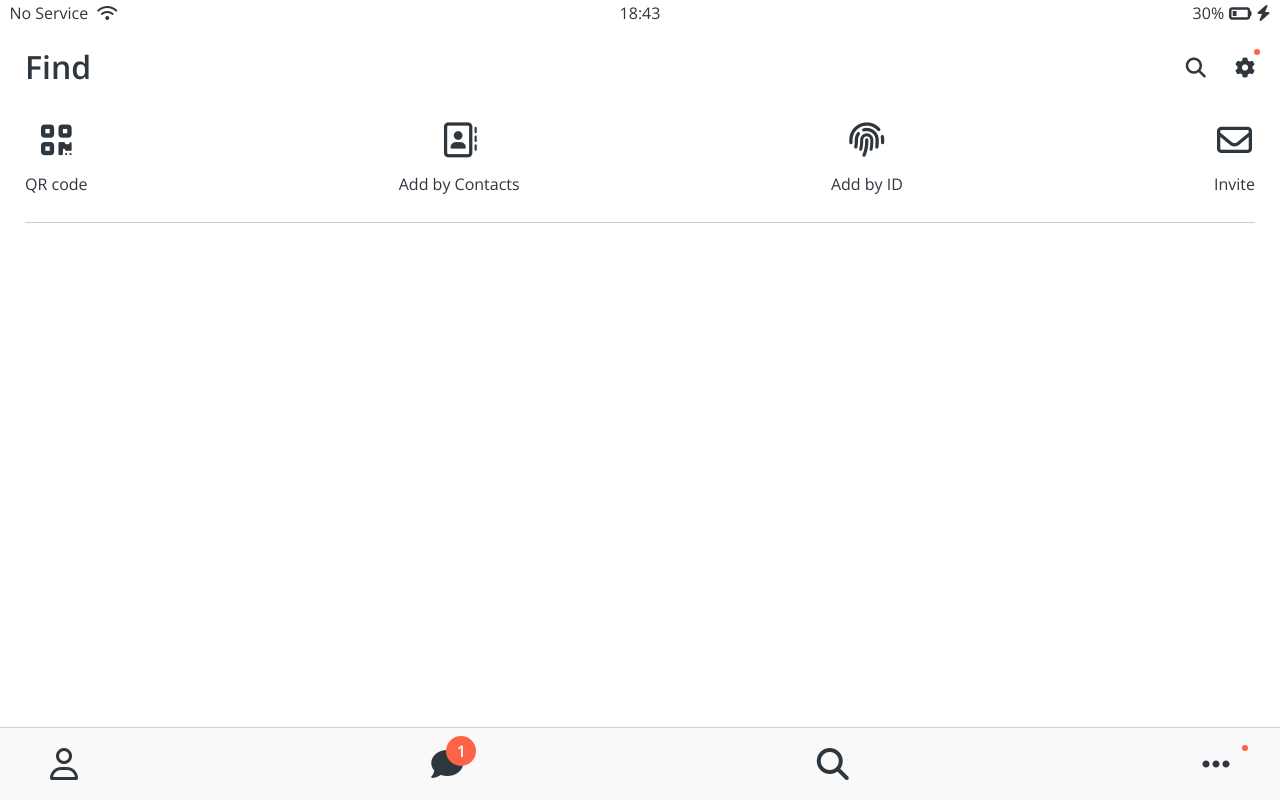
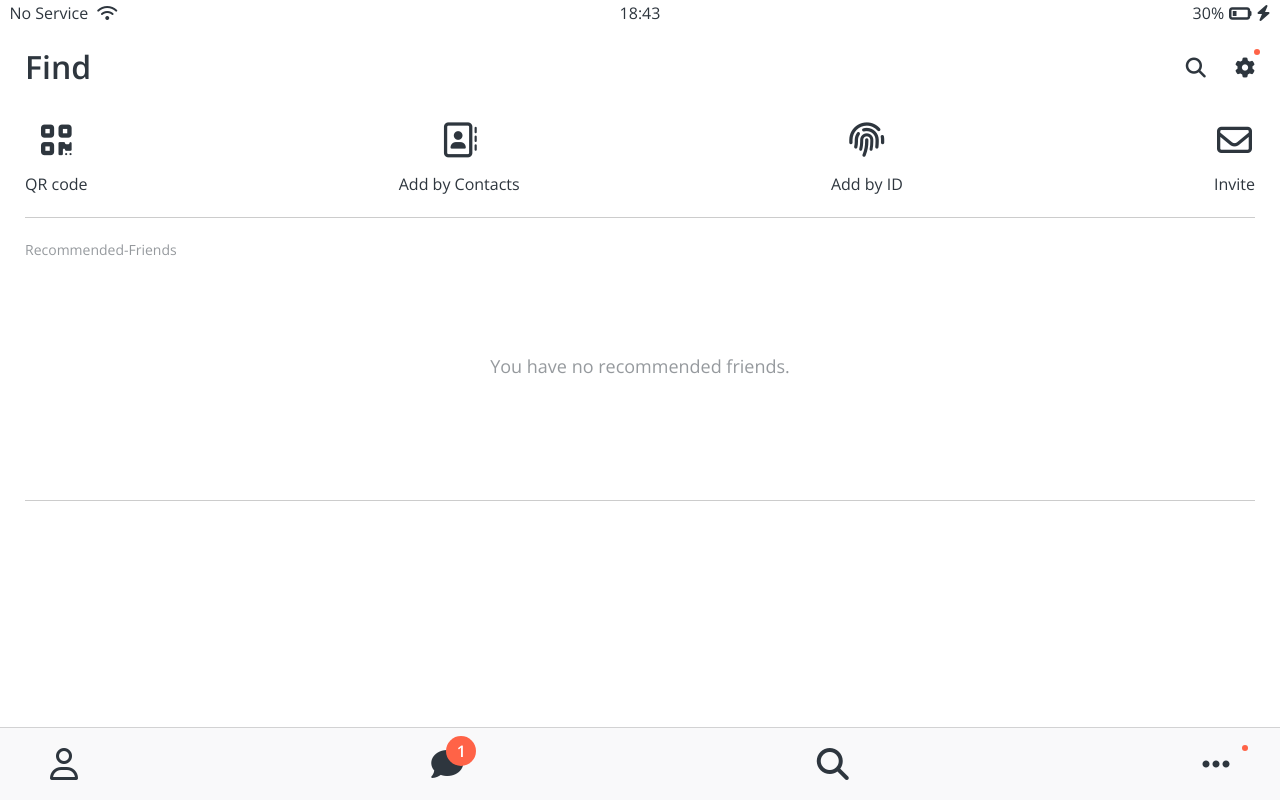
Before and after one commit to Jin294/kokoa-clone-2020, a plain HTML site: page find.html in a window 1280 px wide. Drawn offline with nearby package versions, Linux system fonts and the light colour scheme.

Commit message:
changing find screen
#6.22 Find Screen Part Two

```diff
--- a/css/screens/find.css
+++ b/css/screens/find.css
@@ -1,8 +1,6 @@
 .find-icons {
   display: flex;
   justify-content: space-between;
-  border-bottom: 1px solid rgba(0, 0, 0, 0.2);
-  padding-bottom: 30px;
 }
 .find-icons__icon {
   display: flex;
@@ -16,3 +14,21 @@
 .find-icons__icon span {
   margin-top: 18px;
 }
+
+.recommended-friends {
+  margin: 25px 0px;
+  padding: 25px 0px;
+  border-top: var(--main-border);
+  border-bottom: var(--main-border);
+}
+.recommended-friends__title {
+  font-size: 14px;
+  opacity: 0.5;
+}
+.recommended-friends span {
+  margin: 100px 0px;
+  display: block;
+  text-align: center;
+  font-size: 18px;
+  opacity: 0.5;
+}
--- a/css/screens/friends.css
+++ b/css/screens/friends.css
@@ -17,7 +17,7 @@
 
 .friends-screen__channel {
   margin-top: 25px;
-  border-top: 1px solid rgba(0, 0, 0, 0.2);
+  border-top: var(--main-border);
   padding-top: 15px;
 }
 .friends-screen__channel-header {
--- a/css/variables.css
+++ b/css/variables.css
@@ -1,4 +1,5 @@
 :root {
   --yellow: #fae100;
   --horizontal-space: 25px;
+  --main-border: 1px solid rgba(0, 0, 0, 0.2);
 }
--- a/find.html
+++ b/find.html
@@ -50,7 +50,11 @@
 					<span>Invite</span>
 				</div>
 			</div>
-    </main>
+			<div class="recommended-friends">
+				<h6 class="recommended-friends__title">Recommended-Friends</h6>
+				<span>You have no recommended friends.</span>
+			</div>
+			</main>
 
 
   <nav class="nav">
```
